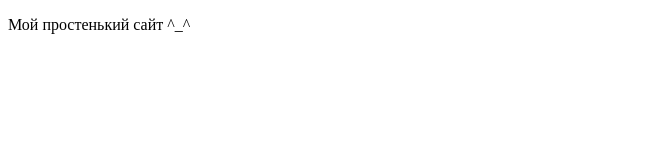
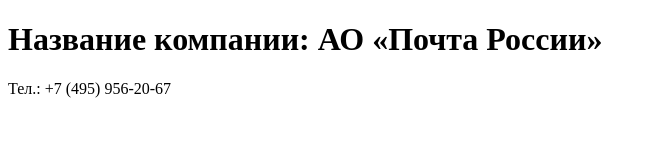
Before and after one commit to WebHeroSchool/project-js-1, a plain HTML site: page index.html in a window 1280 px wide. Shown: the whole page, without its empty margins (0-656 px from the left). Drawn offline with Linux system fonts and the light colour scheme.

Commit message:
добавил адрес компании

```diff
--- a/index.html
+++ b/index.html
@@ -6,6 +6,7 @@
     <title>Document</title>
 </head>
 <body>
-    <p>Мой простенький сайт ^_^</p>
+    <h1>Название компании: АО «Почта России»</h1>
+    <p>Тел.: +7 (495) 956-20-67</p>
 </body>
 </html>
```
